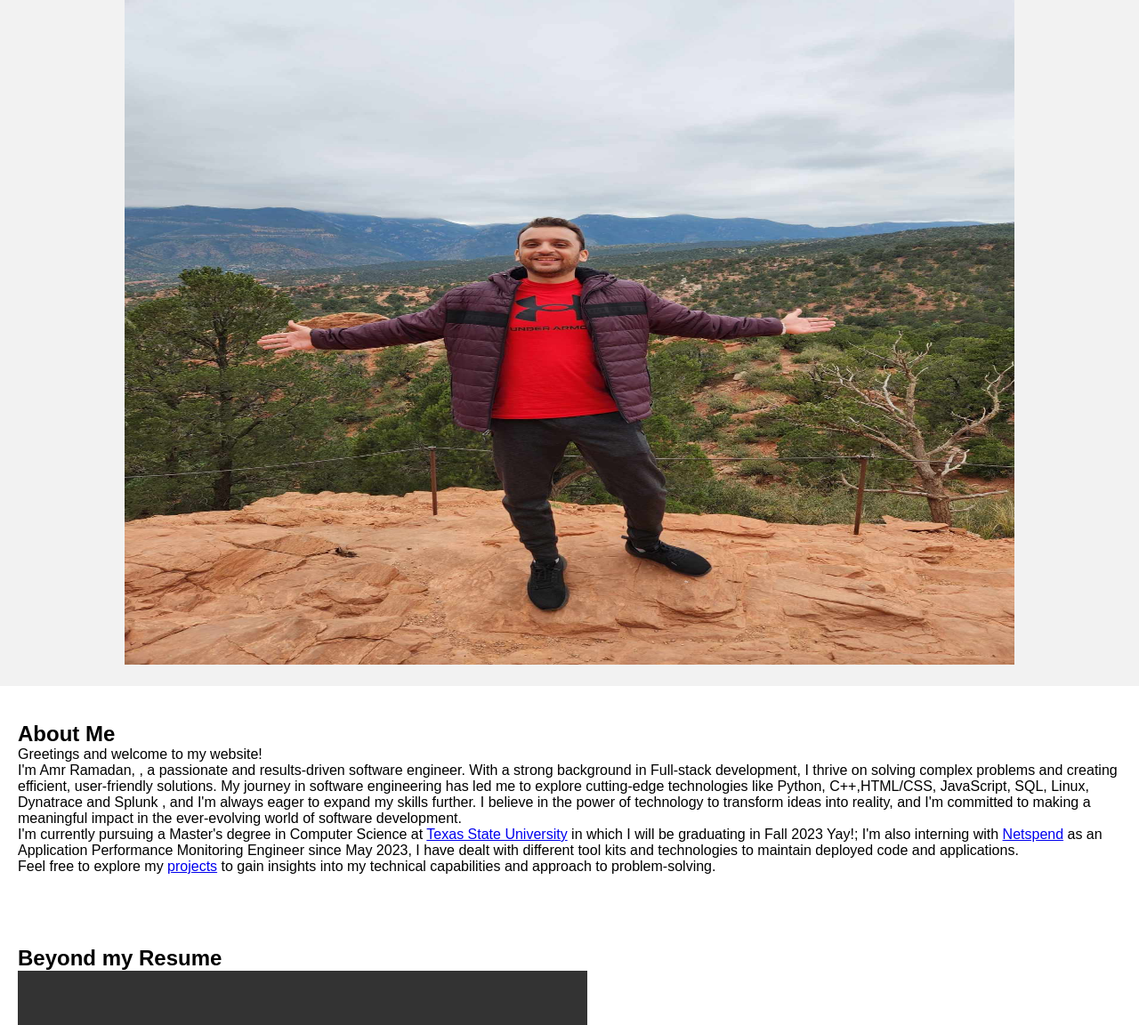
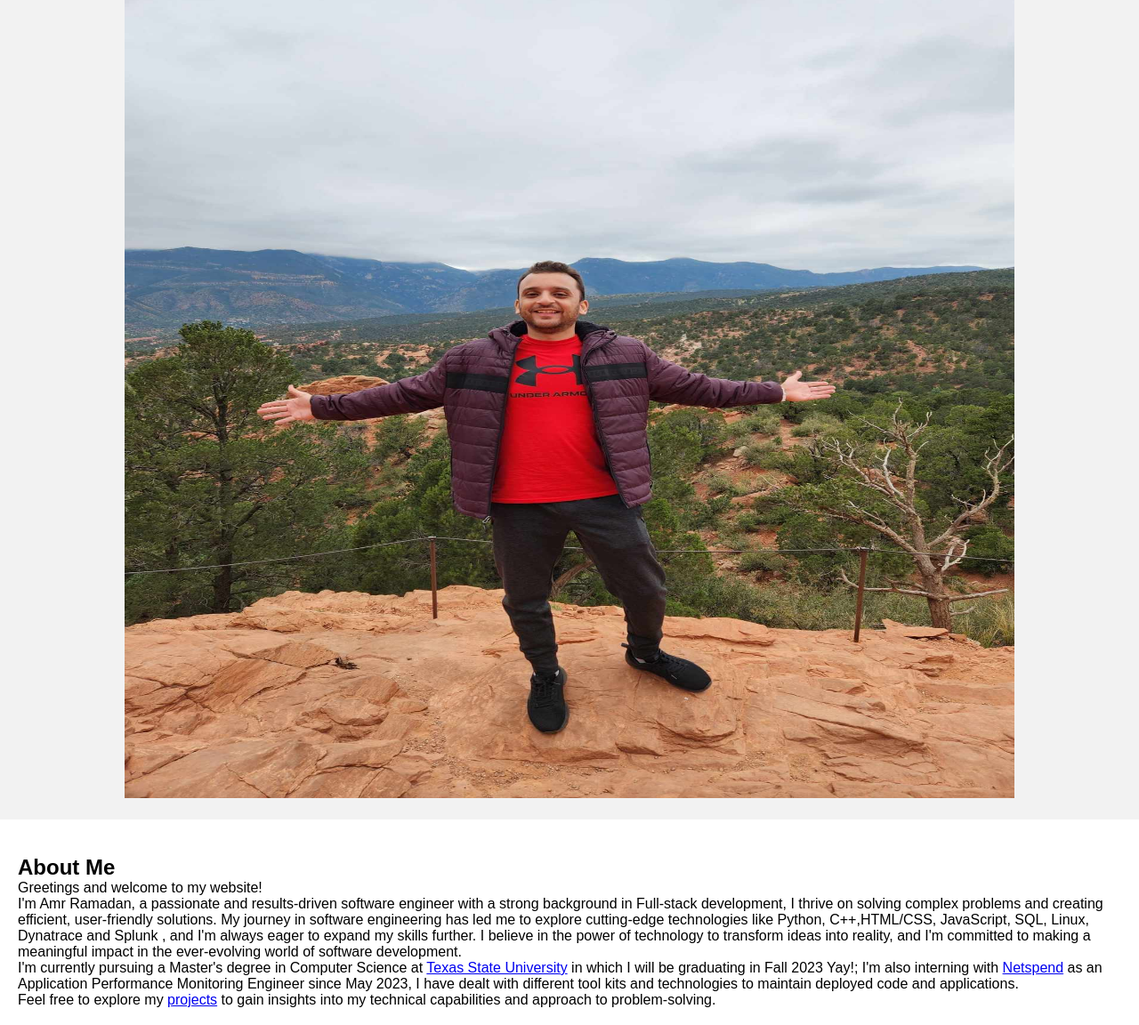
Before and after one commit to AmrElsaeed/amrelsaeed.github.io, a plain HTML site: page index.html in a window 1280 px wide. Shown: the part 148-1300 px from the top of the page at 89% size. Drawn offline with Linux system fonts and the light colour scheme; grey boxes are pictures that could not be loaded.

Commit message:
Update index.html

```diff
--- a/index.html
+++ b/index.html
@@ -19,12 +19,12 @@
     <header>
         <h1>Amr Ramadan</h1>
         <p>Software Engineer</p>
-        <img src="images/Intro_Pic1.jpg" alt="Trouble viewing image" width="1000" height="750">
+        <img src="images/Intro_Pic1.jpg" alt="Trouble viewing image" width="1000" height="900">
     </header>
     <section id="about">
         <h2>About Me</h2>
         <p>Greetings and welcome to my website!</p>
-        <p>I'm Amr Ramadan, , a passionate and results-driven software engineer. With a strong background in Full-stack development, I thrive on solving complex problems and creating efficient, user-friendly solutions. My journey in software engineering has led me to explore cutting-edge technologies like Python, C++,HTML/CSS, JavaScript, SQL, Linux, Dynatrace and Splunk , and I'm always eager to expand my skills further. I believe in the power of technology to transform ideas into reality, and I'm committed to making a meaningful impact in the ever-evolving world of software development.</p>
+        <p>I'm Amr Ramadan, a passionate and results-driven software engineer with a strong background in Full-stack development, I thrive on solving complex problems and creating efficient, user-friendly solutions. My journey in software engineering has led me to explore cutting-edge technologies like Python, C++,HTML/CSS, JavaScript, SQL, Linux, Dynatrace and Splunk , and I'm always eager to expand my skills further. I believe in the power of technology to transform ideas into reality, and I'm committed to making a meaningful impact in the ever-evolving world of software development.</p>
 <p>I'm currently pursuing a Master's degree in Computer Science at <a href="https://www.txst.edu/">Texas State University</a> in which I will be graduating in Fall 2023 Yay!; I'm also interning with <a href="https://www.netspend.com/">Netspend</a>
 as an Application Performance Monitoring Engineer since May 2023, I have dealt with different tool kits and technologies to maintain deployed code and applications.</p>
         <p>Feel free to explore my <a href="#projects">projects</a> to gain insights into my technical capabilities and approach to problem-solving.</p>
```
